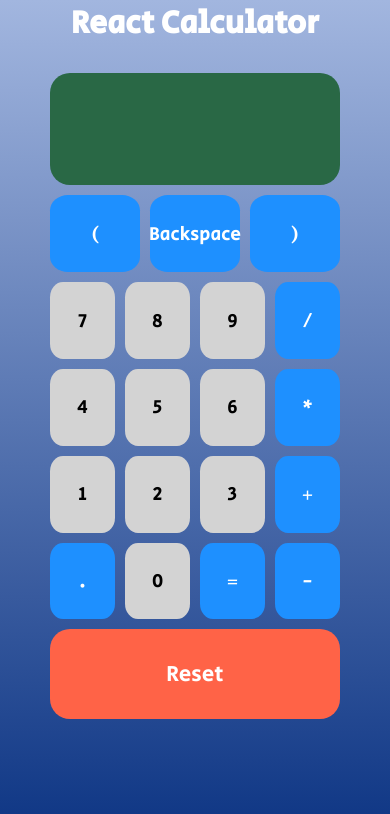
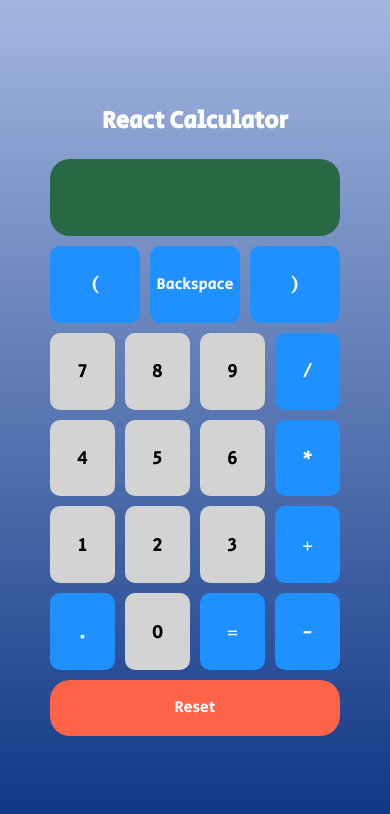
Before and after one commit to DanielStefan11/calculator-react.js, a React (Create React App) app: page / in a window 390 px wide. Shown: the top 814 px of the page. Built offline with nearby package versions, Linux system fonts and the light colour scheme; the HTML template or start-up script is replaced by a standard one.

Commit message:
Improved styling on mobile devices

```diff
--- a/src/App.css
+++ b/src/App.css
@@ -1,9 +1,9 @@
 .App {
   display: flex;
   flex-direction: column;
-  /* justify-content: center; */
+  justify-content: center;
   align-items: center;
-  height: 100vh;
+  min-height: 100vh;
   width: 100%;
   background-image: linear-gradient(
     to top,
@@ -33,4 +33,18 @@
   .calc-container {
     width: 300px;
   }
+
+  .calc-heading {
+    font-size: 1.5em;
+  }
 }
+
+@media screen and (max-width: 350px) {
+  .calc-container {
+    width: 250px;
+  }
+
+  .calc-heading {
+    font-size: 1em;
+  }
+}
--- a/src/components/button/Button.css
+++ b/src/components/button/Button.css
@@ -10,7 +10,7 @@
   color: #000;
   margin: 5px;
   cursor: pointer;
-  border-radius: 20%;
+  border-radius: 10px;
   transition: all 0.2s ease-in-out;
 }
 
@@ -34,4 +34,27 @@
   .button {
     font-size: 1.2rem;
   }
+
+  .backspace-btn {
+    font-size: 1rem;
+    height: 4.8em;
+  }
 }
+
+@media screen and (max-width: 350px) {
+  .button {
+    height: 3em;
+    font-size: 1rem;
+  }
+
+  .backspace-btn {
+    font-size: 0.8rem;
+    height: 3.8em;
+  }
+}
+
+@media screen and (max-width: 330px) {
+  .button {
+    margin: 3px;
+  }
+}
--- a/src/components/button/Button.jsx
+++ b/src/components/button/Button.jsx
@@ -1,15 +1,17 @@
-import React from "react";
+import React from 'react';
 // CSS
-import "./Button.css";
+import './Button.css';
 
 export default function Button(props) {
   function isOperator(value) {
-    return !isNaN(value) || (value === "." && value === "=");
+    return !isNaN(value) || (value === '.' && value === '=');
   }
 
   return (
     <div
-      className={`button ${isOperator(props.children) ? "" : "operator"}`}
+      className={`button ${isOperator(props.children) ? '' : 'operator'} ${
+        props.children === 'Backspace' && 'backspace-btn'
+      }`}
       onClick={() => props.handleClick(props.children)}
     >
       {props.children}
--- a/src/components/output/Output.css
+++ b/src/components/output/Output.css
@@ -12,3 +12,16 @@
   margin: 5px;
   border-radius: 20px;
 }
+
+@media screen and (max-width: 500px) {
+  .output {
+    height: 3em;
+    font-size: 1.2rem;
+  }
+}
+
+@media screen and (max-width: 350px) {
+  .output {
+    font-size: 1rem;
+  }
+}
--- a/src/components/resetButton/ResetButton.css
+++ b/src/components/resetButton/ResetButton.css
@@ -18,3 +18,10 @@
 .reset-btn:focus {
   background-color: #d6543d;
 }
+
+@media screen and (max-width: 500px) {
+  .reset-btn {
+    height: 3.5em;
+    font-size: 1rem;
+  }
+}
--- a/src/index.css
+++ b/src/index.css
@@ -1,8 +1,15 @@
-@import url("https://fonts.googleapis.com/css2?family=Secular+One&display=swap");
+@import url('https://fonts.googleapis.com/css2?family=Secular+One&display=swap');
+
+html,
+body,
+.root {
+  width: 100%;
+  height: 100%;
+}
 
 body {
   margin: 0;
   padding: 0;
   box-sizing: border-box;
-  font-family: "Secular One", sans-serif;
+  font-family: 'Secular One', sans-serif;
 }
```
Also changed, not shown: src/App.js (+21 -21 lines).
